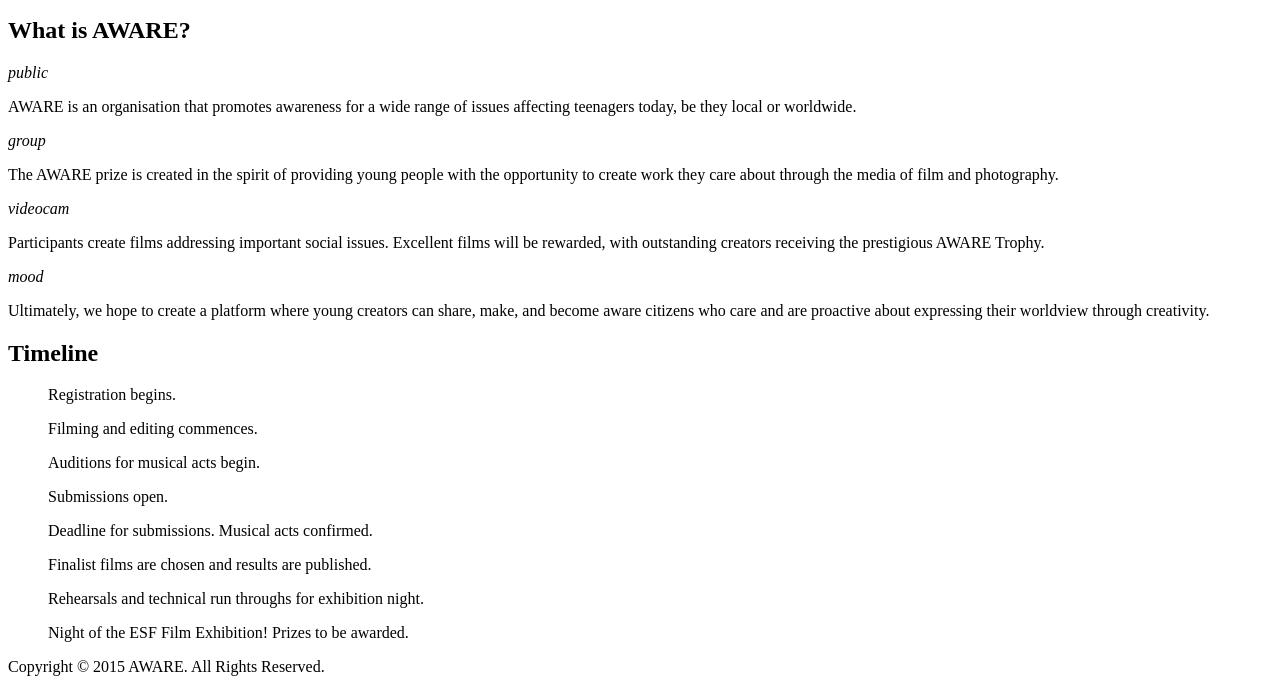
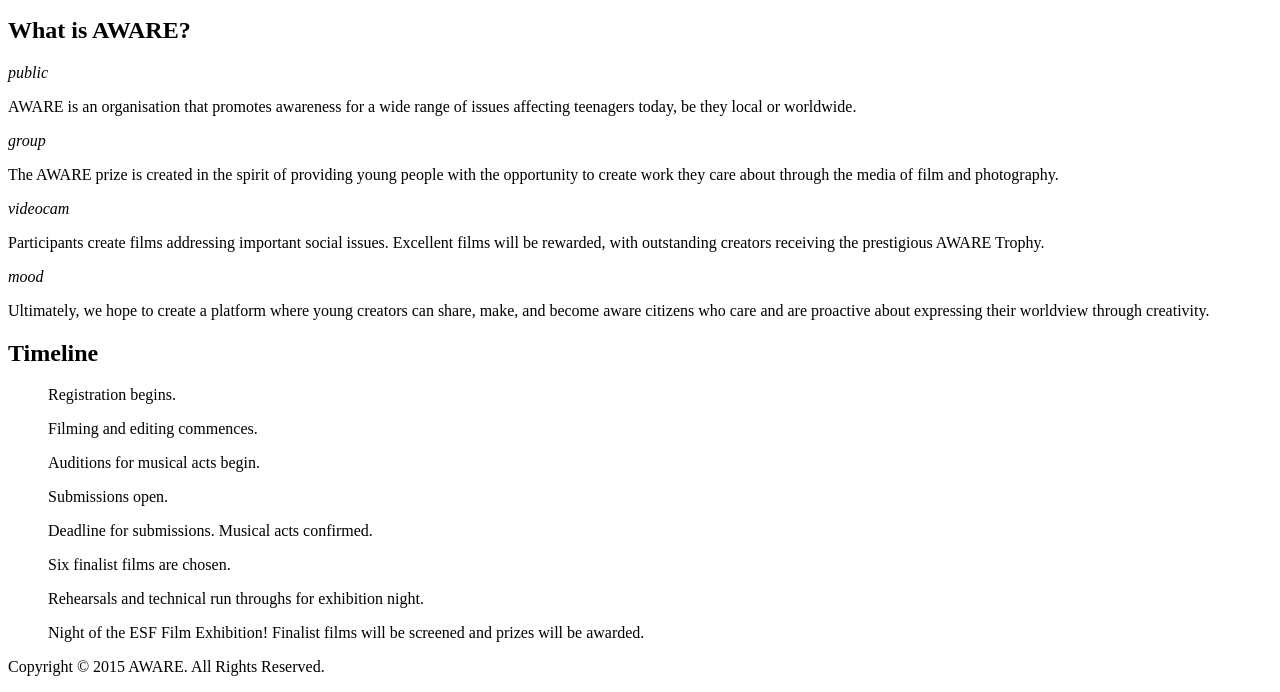
Before and after one commit to z-------------/aware-site, a plain HTML site: page index.html in a window 1280 px wide. Shown: the part 148-840 px from the top of the page. Drawn offline with Linux system fonts and the light colour scheme.

Commit message:
Better timeline descriptions

```diff
--- a/index.html
+++ b/index.html
@@ -100,7 +100,7 @@
                     </ol>
 
                     <ol data-date="02/25/2016">
-                        Finalist films are chosen and results are published.
+                        Six finalist films are chosen.
                     </ol>
 
                     <ol data-date="03/09/2016">
@@ -109,7 +109,7 @@
 
                     <ol data-date="03/11/2016" class="timeline_date--highlight">
                         Night of the ESF Film Exhibition!
-                        Prizes to be awarded.
+                        Finalist films will be screened and prizes will be awarded.
                     </ol>
 
                 </div>
```
